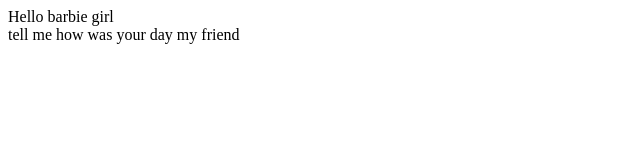
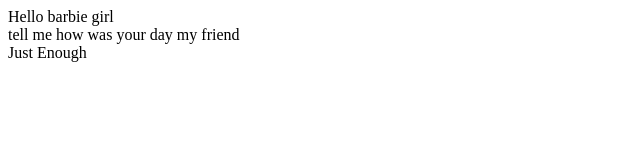
Before and after one commit to karakusmehmet/demo-repo, a plain HTML site: page index.html in a window 1280 px wide. Shown: the whole page, without its empty margins (0-640 px from the left). Drawn offline with Linux system fonts and the light colour scheme.

Commit message:
new line

```diff
--- a/index.html
+++ b/index.html
@@ -1,2 +1,3 @@
 <div>Hello barbie girl</div>
 <div>tell me how was your day my friend</div>
+<div>Just Enough</div>
```
